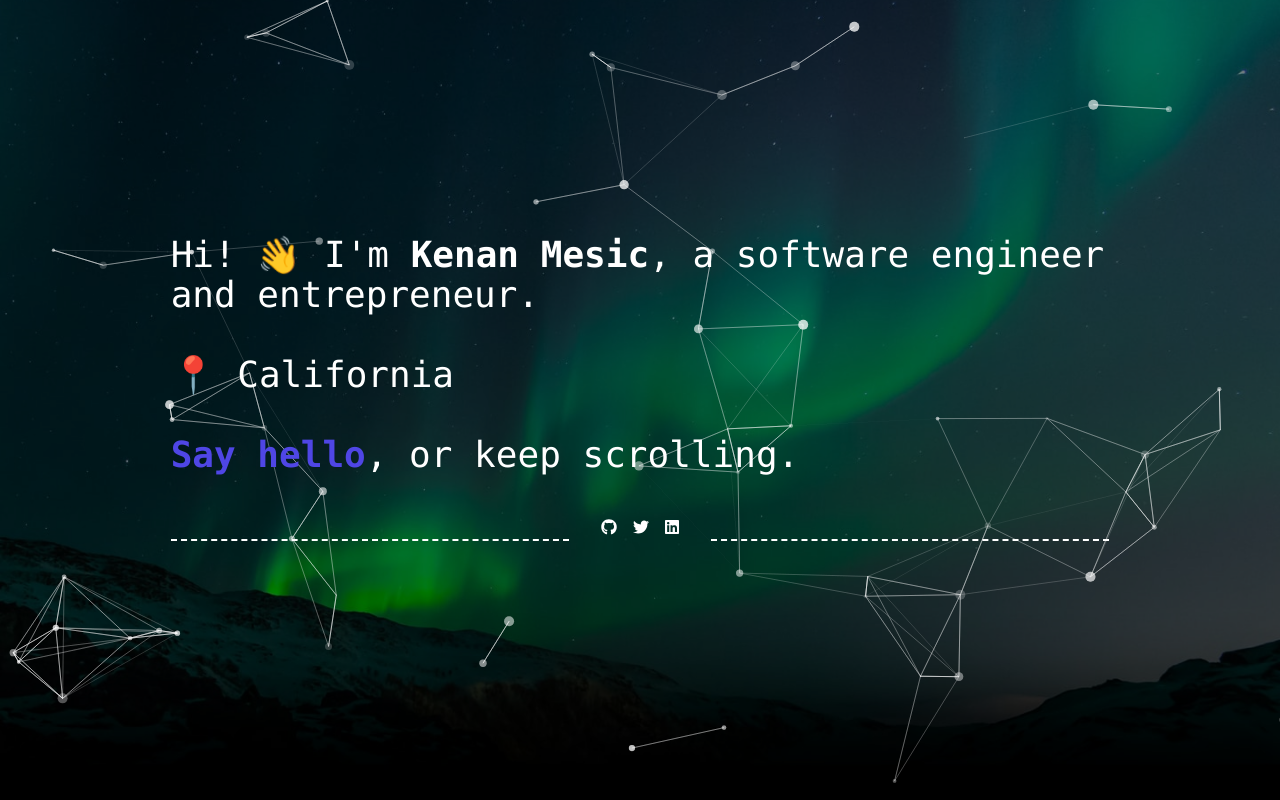
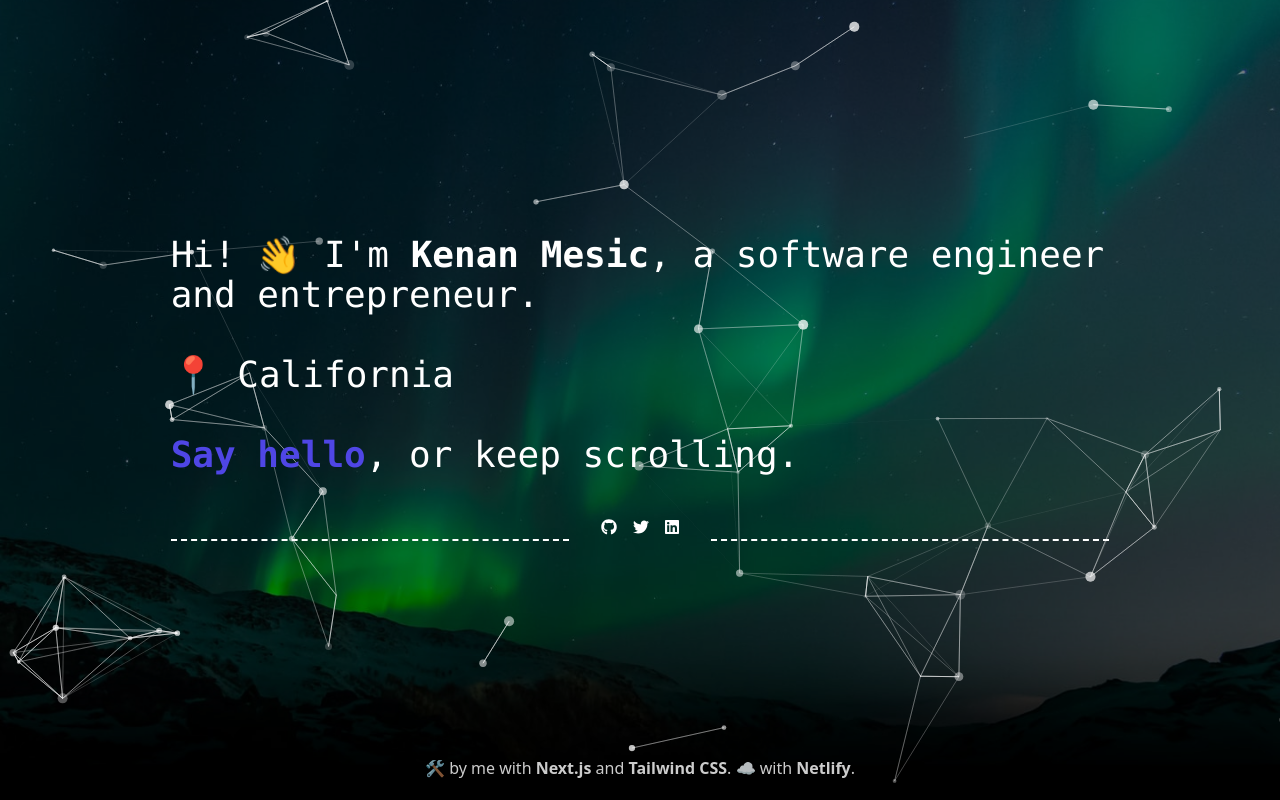
Before and after one commit to kmesic/personal-site, a Next.js app: page / in a window 1280 px wide. Built offline with nearby package versions, Linux system fonts and the light colour scheme.

Commit message:
clean up and added footer

```diff
--- /dev/null
+++ b/components/Background.jsx
@@ -0,0 +1,23 @@
+import Image from 'next/image'
+import Particles from './Particles';
+
+export default function Background() {
+    return (
+        <>
+            <div className="-z-1 inset-0 fixed h-screen w-screen">
+                <Image
+                className="h-screen w-screen overflow-hidden"
+                src="/background.jpeg"
+                alt="Mountains"
+                layout="fill"
+                objectFit="cover"
+                quality={100}
+                priority
+                />
+                <div className="inset-0 fixed h-screen w-screen overflow-hidden bg-black	opacity-50"></div>
+            </div>
+            <Particles />
+        </>
+    );
+
+}
--- /dev/null
+++ b/components/Footer.jsx
@@ -0,0 +1,7 @@
+export default function Footer() {
+    return (
+        <footer className="flex items-center justify-center w-full h-16 fixed bottom-0 text-white opacity-80">
+            <span >🛠️ by me with <strong>Next.js</strong> and <strong>Tailwind CSS</strong>. ☁️ with <strong>Netlify</strong>.</span>
+        </footer>
+    );
+}
--- a/pages/index.js
+++ b/pages/index.js
@@ -1,9 +1,9 @@
 import Head from 'next/head'
 import Banner from '../components/Banner';
 import Introduction from '../components/Introduction';
-import Particles from '../components/Particles';
 import SocialLinks from '../components/SocialLinks';
-import Image from 'next/image'
+import Background from '../components/Background';
+import Footer from '../components/Footer';
 
 export default function Home() {
   return (
@@ -12,94 +12,15 @@ export default function Home() {
         <title>Kenan Mesic</title>
         <link rel="icon" href="/favicon.svg" />
       </Head>
-      <div className="-z-1 inset-0 fixed h-screen w-screen">
-        <Image
-          className="h-screen w-screen overflow-hidden"
-          src="/background.jpeg"
-          alt="Mountains"
-          layout="fill"
-          objectFit="cover"
-          quality={100}
-          priority
-        />
-        <div className="inset-0 fixed h-screen w-screen overflow-hidden bg-black	opacity-50"></div>
-      </div>
-      <Particles />
+
+      <Background />
 
       <Banner>
         <Introduction />
         <SocialLinks />
       </Banner>
 
-      {/* <main className="flex flex-col items-center justify-center w-full flex-1 px-20 text-center">
-        <h1 className="text-6xl font-bold">
-          Welcome to{' '}
-          <a className="text-blue-600" href="https://nextjs.org">
-            Next.js!
-          </a>
-        </h1>
-
-        <p className="mt-3 text-2xl">
-          Get started by editing{' '}
-          <code className="p-3 font-mono text-lg bg-gray-100 rounded-md">
-            pages/index.js
-          </code>
-        </p>
-
-        <div className="flex flex-wrap items-center justify-around max-w-4xl mt-6 sm:w-full">
-          <a
-            href="https://nextjs.org/docs"
-            className="p-6 mt-6 text-left border w-96 rounded-xl hover:text-blue-600 focus:text-blue-600"
-          >
-            <h3 className="text-2xl font-bold">Documentation &rarr;</h3>
-            <p className="mt-4 text-xl">
-              Find in-depth information about Next.js features and API.
-            </p>
-          </a>
-
-          <a
-            href="https://nextjs.org/learn"
-            className="p-6 mt-6 text-left border w-96 rounded-xl hover:text-blue-600 focus:text-blue-600"
-          >
-            <h3 className="text-2xl font-bold">Learn &rarr;</h3>
-            <p className="mt-4 text-xl">
-              Learn about Next.js in an interactive course with quizzes!
-            </p>
-          </a>
-
-          <a
-            href="https://github.com/vercel/next.js/tree/master/examples"
-            className="p-6 mt-6 text-left border w-96 rounded-xl hover:text-blue-600 focus:text-blue-600"
-          >
-            <h3 className="text-2xl font-bold">Examples &rarr;</h3>
-            <p className="mt-4 text-xl">
-              Discover and deploy boilerplate example Next.js projects.
-            </p>
-          </a>
-
-          <a
-            href="https://vercel.com/import?filter=next.js&utm_source=create-next-app&utm_medium=default-template&utm_campaign=create-next-app"
-            className="p-6 mt-6 text-left border w-96 rounded-xl hover:text-blue-600 focus:text-blue-600"
-          >
-            <h3 className="text-2xl font-bold">Deploy &rarr;</h3>
-            <p className="mt-4 text-xl">
-              Instantly deploy your Next.js site to a public URL with Vercel.
-            </p>
-          </a>
-        </div>
-      </main>
-
-      <footer className="flex items-center justify-center w-full h-24 border-t">
-        <a
-          className="flex items-center justify-center"
-          href="https://vercel.com?utm_source=create-next-app&utm_medium=default-template&utm_campaign=create-next-app"
-          target="_blank"
-          rel="noopener noreferrer"
-        >
-          Powered by{' '}
-          <img src="/vercel.svg" alt="Vercel Logo" className="h-4 ml-2" />
-        </a>
-      </footer> */}
+      <Footer />
     </div>
   )
 }
```
Also changed, not shown: 2 other files (tests, documents, lock files or other folders).
